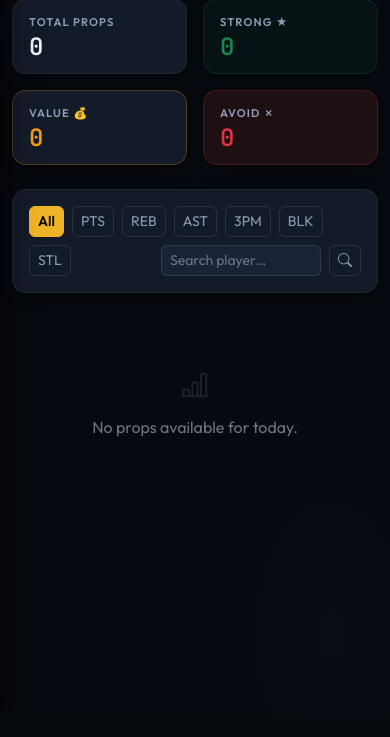
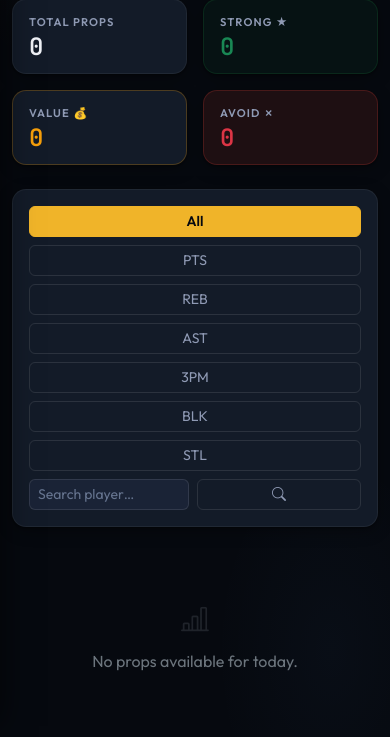
Before and after one commit to Moody24/sports_betting_tracker, a Flask app: page /nba/stat-analysis in a window 390 px wide. Shown: the part 126-863 px from the top of the page. Before the commit the page ends 563 px from the top, so only its background shows below. Run offline with Flask 3, Linux system fonts and the light colour scheme; the visitor is signed in with stand-in values (Sample User, id 1); data that the repository does not hold is empty; some libraries are stand-ins or nearby versions.

Commit message:
Improve stat analysis UX and fix parlay handoff

```diff
--- a/app/static/css/theme.css
+++ b/app/static/css/theme.css
@@ -2333,6 +2333,43 @@ h1, h2, h3, h4, h5, h6,
   text-align: left;
 }
 
+
+.sa-filter-form {
+  min-width: 240px;
+}
+
+.sa-team-col + .sa-team-col {
+  border-top: 1px solid var(--border-subtle);
+}
+
+@media (min-width: 992px) {
+  .sa-team-col + .sa-team-col {
+    border-top: 0;
+  }
+
+  .border-lg-end {
+    border-right: 1px solid var(--border-subtle);
+  }
+}
+
+@media (max-width: 575.98px) {
+  .sa-filter-toolbar {
+    flex-direction: column;
+    align-items: stretch !important;
+  }
+
+  .sa-filter-form {
+    margin-left: 0 !important;
+    width: 100%;
+  }
+
+  .sa-filter-form input,
+  .sa-filter-form button,
+  .sa-filter-form a {
+    width: 100%;
+  }
+}
+
 .pagination .page-link {
   background: var(--bg-soft);
   border-color: var(--border-subtle);
--- a/app/templates/bets/nba_stat_analysis.html
+++ b/app/templates/bets/nba_stat_analysis.html
@@ -84,7 +84,7 @@
 
 {# ── Filters ─────────────────────────────────────────────────── #}
 <div class="card-soft p-3 mb-4 fade-up fade-up-3">
-  <div class="d-flex flex-wrap gap-2 align-items-center">
+  <div class="d-flex flex-wrap gap-2 align-items-center sa-filter-toolbar">
     {% set stat_options = [
       ('all', 'All'), ('player_points', 'PTS'), ('player_rebounds', 'REB'),
       ('player_assists', 'AST'), ('player_threes', '3PM'),
@@ -96,13 +96,16 @@
       {{ label }}
     </a>
     {% endfor %}
-    <form class="ms-auto d-flex gap-2" method="get" action="{{ url_for('bet.nba_stat_analysis') }}">
+    <form class="ms-auto d-flex gap-2 sa-filter-form" method="get" action="{{ url_for('bet.nba_stat_analysis') }}">
       <input type="hidden" name="stat" value="{{ stat_filter }}">
       <input class="form-control form-control-sm" style="width:160px" type="text"
              name="q" value="{{ search_q }}" placeholder="Search player…">
       <button class="btn btn-sm btn-outline-secondary" type="submit" aria-label="Search players">
         <i class="bi bi-search"></i>
       </button>
+      {% if search_q %}
+      <a class="btn btn-sm btn-outline-secondary" href="{{ url_for('bet.nba_stat_analysis', stat=stat_filter) }}">Clear</a>
+      {% endif %}
     </form>
   </div>
 </div>
@@ -153,7 +156,7 @@
   {# Two-column player grid #}
   <div class="row g-0">
     {# Away column #}
-    <div class="col-6 border-end">
+    <div class="col-12 col-lg-6 sa-team-col sa-team-col-away border-lg-end">
       {% if not m.away %}
       <div class="px-3 py-2 small text-secondary fst-italic">No props</div>
       {% else %}
@@ -176,7 +179,7 @@
     </div>
 
     {# Home column #}
-    <div class="col-6">
+    <div class="col-12 col-lg-6 sa-team-col sa-team-col-home">
       {% if not m.home %}
       <div class="px-3 py-2 small text-secondary fst-italic">No props</div>
       {% else %}
@@ -623,13 +626,26 @@ const SA_PROP_TO_COL = PROP_TO_STAT_COL;
   // Parlay buttons
   function parlayClick(betType) {
     if (!currentProp) return;
-    if (typeof addParlayLegToQueue === 'function') {
-      addParlayLegToQueue({
-        player: currentProp.player, prop_type: currentProp.prop_type,
-        line: currentProp.line, bet_type: betType, game_id: currentProp.game_id,
+    if (typeof addParlayLeg === 'function') {
+      addParlayLeg({
+        player_name: currentProp.player || '',
+        prop_type: currentProp.prop_type || 'player_points',
+        prop_line: currentProp.line,
+        bet_type: betType,
+        game_id: currentProp.game_id || '',
       });
     }
-    closePanel();
+
+    const qp = new URLSearchParams({
+      current_tab: 'parlay',
+      add_to_parlay: '1',
+      player_name: currentProp.player || '',
+      prop_type: currentProp.prop_type || 'player_points',
+      prop_line: String(currentProp.line || ''),
+      bet_type: betType,
+      game_id: currentProp.game_id || '',
+    });
+    window.location.href = '{{ url_for("bet.place_bet") }}?' + qp.toString();
   }
   document.getElementById('sp-add-over').addEventListener('click',  () => parlayClick('over'));
   document.getElementById('sp-add-under').addEventListener('click', () => parlayClick('under'));
```
Also changed, not shown: app/static/js/bet_builder.js (+5 -2 lines), tests/test_stat_analysis.py (+13 -0 lines).
